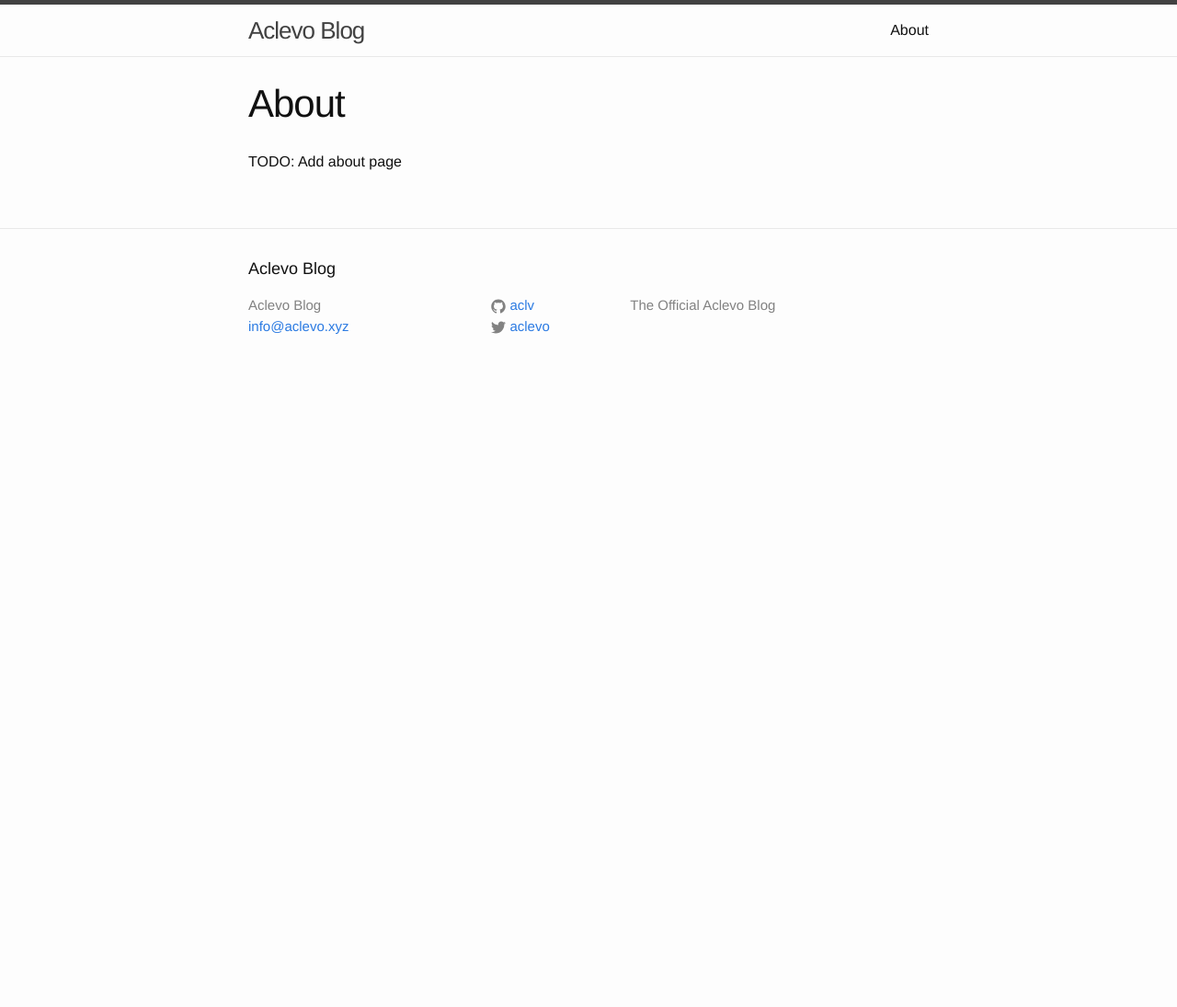
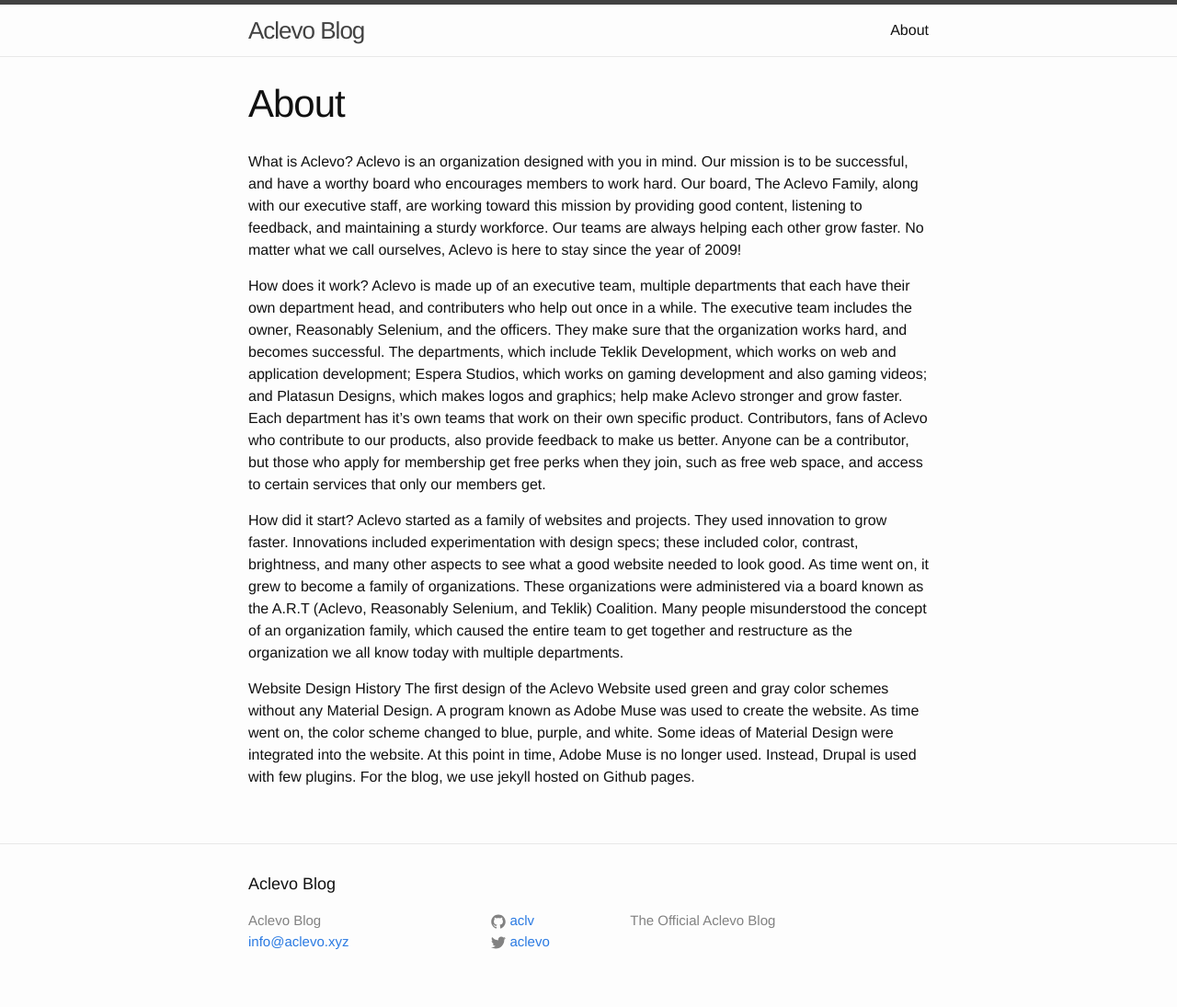
Before and after one commit to aclv/blog, a Jekyll site: the page built from about.md, in a window 1280 px wide. Shown: the whole page at 92% size. Built offline with Jekyll 4.4.1, drawn with Linux system fonts in a browser that asks for light colours; before the commit the page ends 900 px from its top, so only the background shows below that.

Commit message:
post.edit Welcome page.edit About

```diff
--- a/about.md
+++ b/about.md
@@ -4,4 +4,14 @@ title: About
 permalink: /about/
 ---
 
-TODO: Add about page
+What is Aclevo?
+Aclevo is an organization designed with you in mind. Our mission is to be successful, and have a worthy board who encourages members to work hard. Our board, The Aclevo Family, along with our executive staff, are working toward this mission by providing good content, listening to feedback, and maintaining a sturdy workforce. Our teams are always helping each other grow faster. No matter what we call ourselves, Aclevo is here to stay since the year of 2009!
+
+How does it work?
+Aclevo is made up of an executive team, multiple departments that each have their own department head, and contributers who help out once in a while. The executive team includes the owner, Reasonably Selenium, and the officers. They make sure that the organization works hard, and becomes successful. The departments, which include Teklik Development, which works on web and application development; Espera Studios, which works on gaming development and also gaming videos; and Platasun Designs, which makes logos and graphics; help make Aclevo stronger and grow faster. Each department has it's own teams that work on their own specific product. Contributors, fans of Aclevo who contribute to our products, also provide feedback to make us better. Anyone can be a contributor, but those who apply for membership get free perks when they join, such as free web space, and access to certain services that only our members get.
+
+How did it start?
+Aclevo started as a family of websites and projects. They used innovation to grow faster. Innovations included experimentation with design specs; these included color, contrast, brightness, and many other aspects to see what a good website needed to look good. As time went on, it grew to become a family of organizations. These organizations were administered via a board known as the A.R.T (Aclevo, Reasonably Selenium, and Teklik) Coalition. Many people misunderstood the concept of an organization family, which caused the entire team to get together and restructure as the organization we all know today with multiple departments.
+
+Website Design History
+The first design of the Aclevo Website used green and gray color schemes without any Material Design. A program known as Adobe Muse was used to create the website. As time went on, the color scheme changed to blue, purple, and white. Some ideas of Material Design were integrated into the website. At this point in time, Adobe Muse is no longer used. Instead, Drupal is used with few plugins. For the blog, we use jekyll hosted on Github pages.
```
Also changed, not shown: _posts/welcome-to-the-aclevo-blog.md (added, +8 -0 lines).
